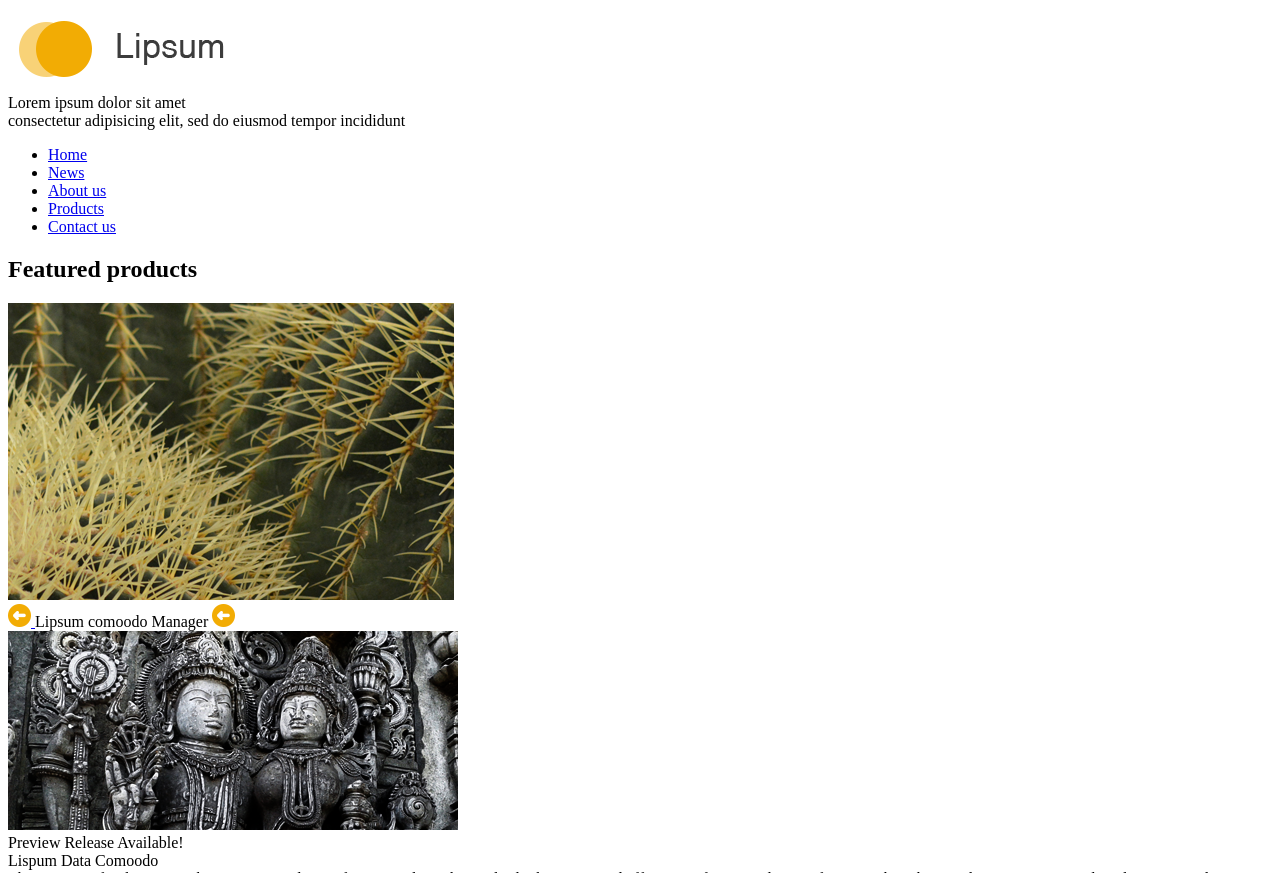
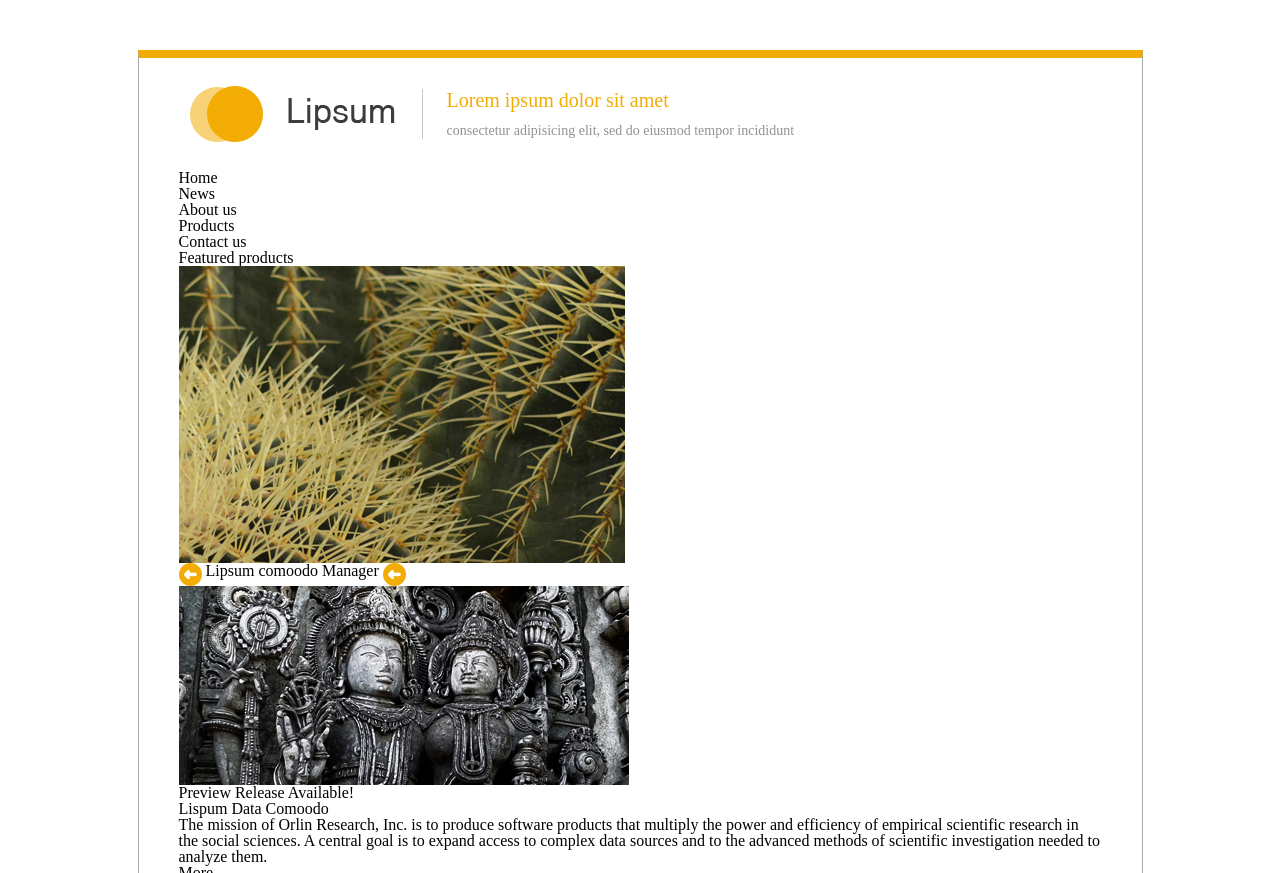
Before and after one commit to teenage-riot/minimal_lipsum, a plain HTML site: page index.html in a window 1280 px wide. Shown: the top 873 px of the page. Drawn offline with Linux system fonts and the light colour scheme; a web font is replaced by a local one.

Commit message:
header-top OK

```diff
--- /dev/null
+++ b/css/_header.scss
@@ -0,0 +1,39 @@
+$logo_height: 82px;
+
+.header__top {
+  align-items: center;
+  display: flex;
+  padding: 15px 0;
+}
+
+.header__logo {
+  position: relative;
+
+  &::after {
+    background-color: #cac8c5;
+    content: "";
+    height: 50px;
+    top: ($logo_height - 50) / 2;
+    position: absolute;
+    width: 1px;
+  }
+}
+
+.header__title-block {
+  padding-left: 25px;
+}
+
+.header__title {
+  color: #f2ac04;
+  font-family: "Novecentowide-Book";
+  font-size: 20px;
+  margin-bottom: 14px;
+}
+
+.header__subtitle {
+  color: #929292;
+  font-family: "Myriad Pro";
+  font-size: 14px;
+}
+
+.header__links {}
--- /dev/null
+++ b/css/_reset.css
@@ -0,0 +1,18 @@
+*{padding: 0;margin: 0;border: 0;}
+*,*:before,*:after{-moz-box-sizing: border-box;-webkit-box-sizing: border-box;box-sizing: border-box;}
+:focus,:active{outline: none;}
+a:focus,a:active{outline: none;}
+nav,footer,header,aside{display: block;}
+html,body{
+  height:100%;width:100%;
+  font-size:100%;line-height:1;-ms-text-size-adjust:100%;-moz-text-size-adjust:100%;-webkit-text-size-adjust:100%;}
+input,button,textarea{font-family:inherit;}
+input::-ms-clear{display: none;}
+button{cursor: pointer;}
+button::-moz-focus-inner{padding:0;border:0;}
+a,a:visited{text-decoration: none;}
+a:hover{text-decoration: none;}
+ul li{list-style: none;}
+img{vertical-align: top;}
+h1,h2,h3,h4,h5,h6{font-size:inherit;font-weight: inherit;}
+a{color:inherit;}
--- /dev/null
+++ b/css/styles.scss
@@ -0,0 +1,18 @@
+@import 'reset';
+@import 'header';
+
+.wrapper {
+  display: flex;
+  justify-content: center;
+  min-height: 100%;
+  overflow: hidden;
+  padding: 50px 5px;
+  width: 100%;
+}
+
+.container {
+  border: 1px solid #ababab;
+  border-top: 8px solid #f2ac04;
+  max-width: 1005px;
+  padding: 0px 40px;
+}
--- a/index.html
+++ b/index.html
@@ -5,7 +5,10 @@
   <meta charset="UTF-8">
   <meta http-equiv="X-UA-Compatible" content="IE=edge">
   <meta name="viewport" content="width=device-width, initial-scale=1.0">
+  <link rel="stylesheet" href="css/styles.css">
   <link rel="shortcut icon" href="img/favicon.ico" type="image/x-icon">
+  <link href="https://db.onlinewebfonts.com/c/f11569a98f7eb2ee54d418b85e1e5659?family=Novecentowide-Book" rel="stylesheet" type="text/css"/>
+  <link href="https://db.onlinewebfonts.com/c/a89cf050c859a23e4b6d9cf5989acf9e?family=Myriad+Pro" rel="stylesheet" type="text/css"/>
   <title>minimal_lipsum by teenage-riot</title>
 </head>
 
```
Also changed, not shown: css/styles.css (added), 1 other file.
